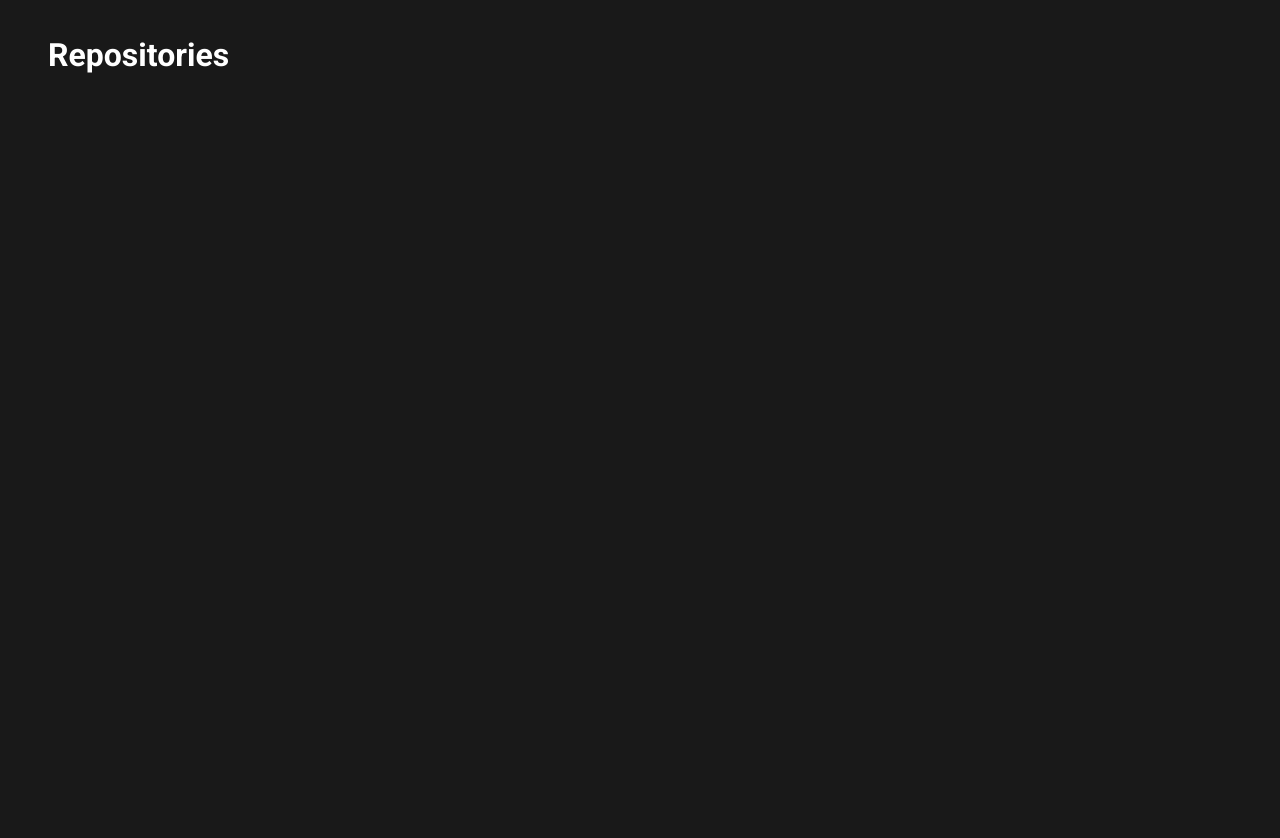
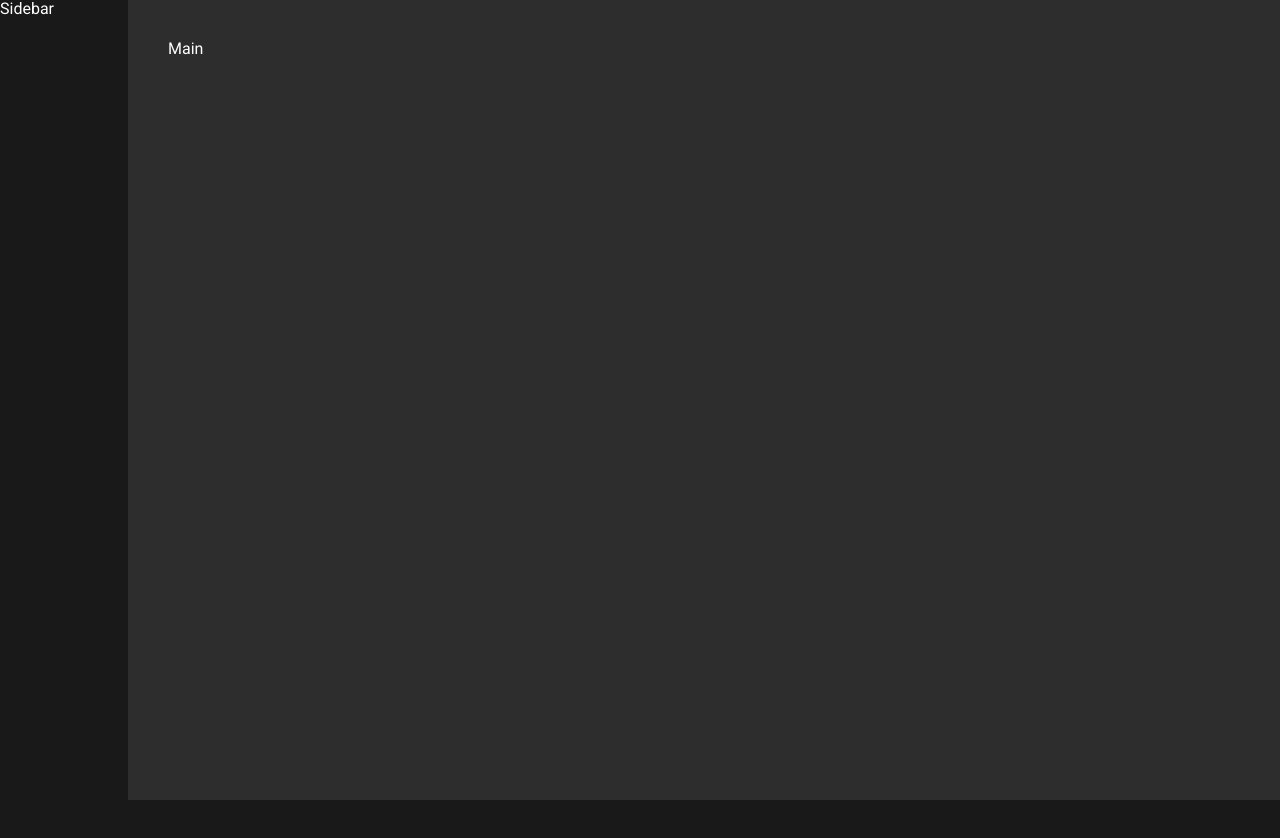
Before and after one commit to eliveltonsf/github-dashboard, a React (Create React App) app: page /repositories in a window 1280 px wide. Shown: the top 838 px of the page. After the commit the page ends 800 px from the top, so only its background shows below. Built offline with nearby package versions, Linux system fonts and the light colour scheme.

Commit message:
chore: HTML structure for repository page

```diff
--- a/src/pages/RepositoriesPage/index.tsx
+++ b/src/pages/RepositoriesPage/index.tsx
@@ -1,11 +1,12 @@
 import React from 'react';
 
-import { Container } from './styles';
+import { Container, Sidebar, Main } from './styles';
 
 const RepositoriesPage = () => {
   return (
     <Container>
-      <h1>Repositories</h1>
+      <Sidebar>Sidebar</Sidebar>
+      <Main>Main</Main>
     </Container>
   );
 };
--- a/src/pages/RepositoriesPage/styles.ts
+++ b/src/pages/RepositoriesPage/styles.ts
@@ -1,6 +1,33 @@
 import styled from 'styled-components';
 
-export const Container = styled.div`
+export const Container = styled.main`
+  display: flex;
   min-height: 100vh;
-  padding: 0 2rem;
+
+  @media screen and (max-width: ${(props) => props.theme.breakpoints.md}) {
+    flex-direction: column;
+  }
 `;
+
+export const Sidebar = styled.aside`
+  background: ${(props) => props.theme.defaultColors.background};
+  min-width: 8rem;
+  max-height: 100vh;
+  overflow-y: hidden;
+`;
+
+export const Main = styled.section`
+  background: ${(props) => props.theme.defaultColors.container};
+  width: 100%;
+  height: 100vh;
+  padding: 40px;
+  overflow-y: hidden;
+
+  @media screen and (max-width: ${(props) => props.theme.breakpoints.md}) {
+    height: 100%;
+  }
+
+  @media screen and (max-width: ${(props) => props.theme.breakpoints.sm}) {
+    padding: 40px 20px;
+  }
+`;
--- a/src/styles/global.ts
+++ b/src/styles/global.ts
@@ -15,7 +15,6 @@
   body {
     background: ${(props) => props.theme.defaultColors.background};
     -webkit-font-smoothing: antialiased !important;
-    padding: 1rem;
   }
 
   a {
```
